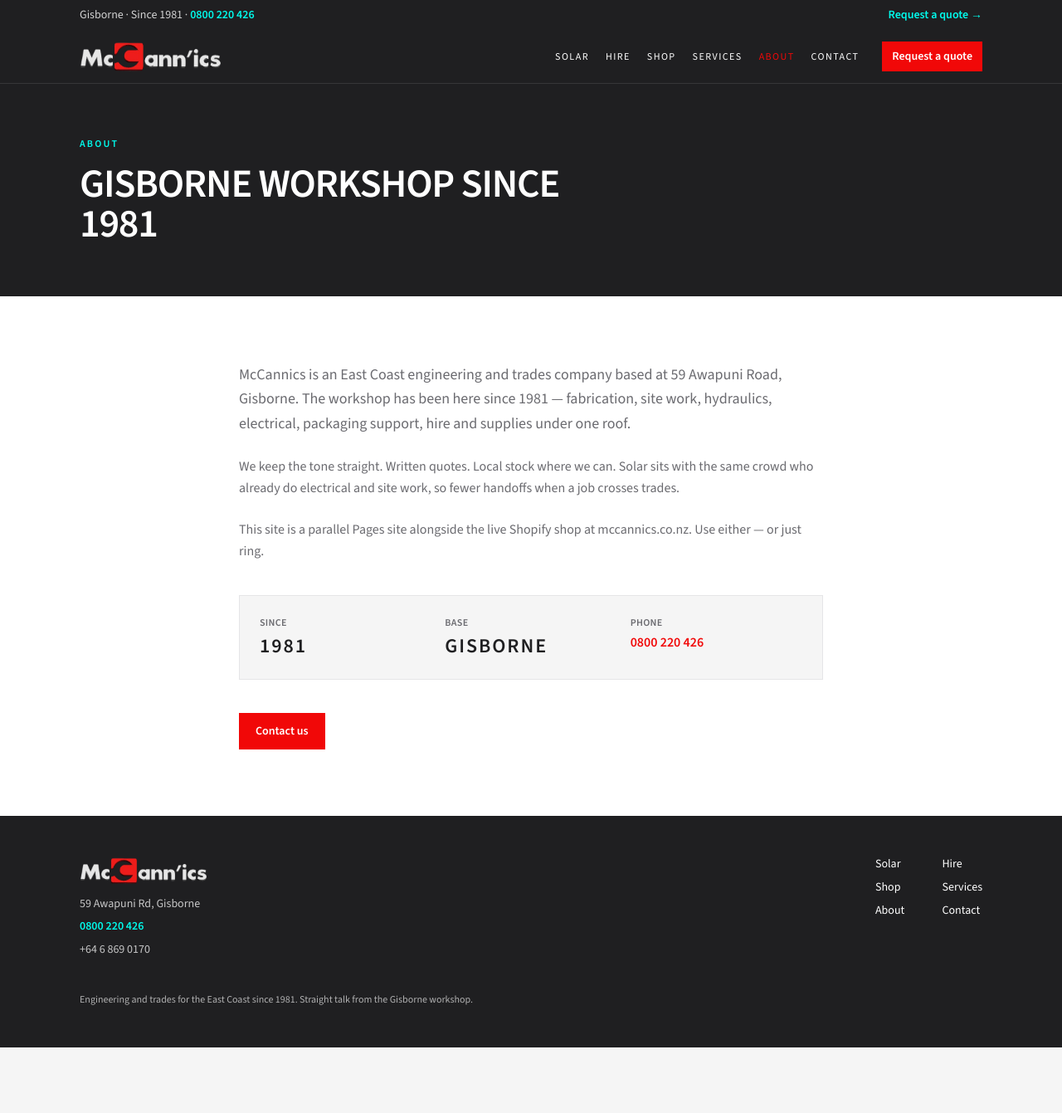
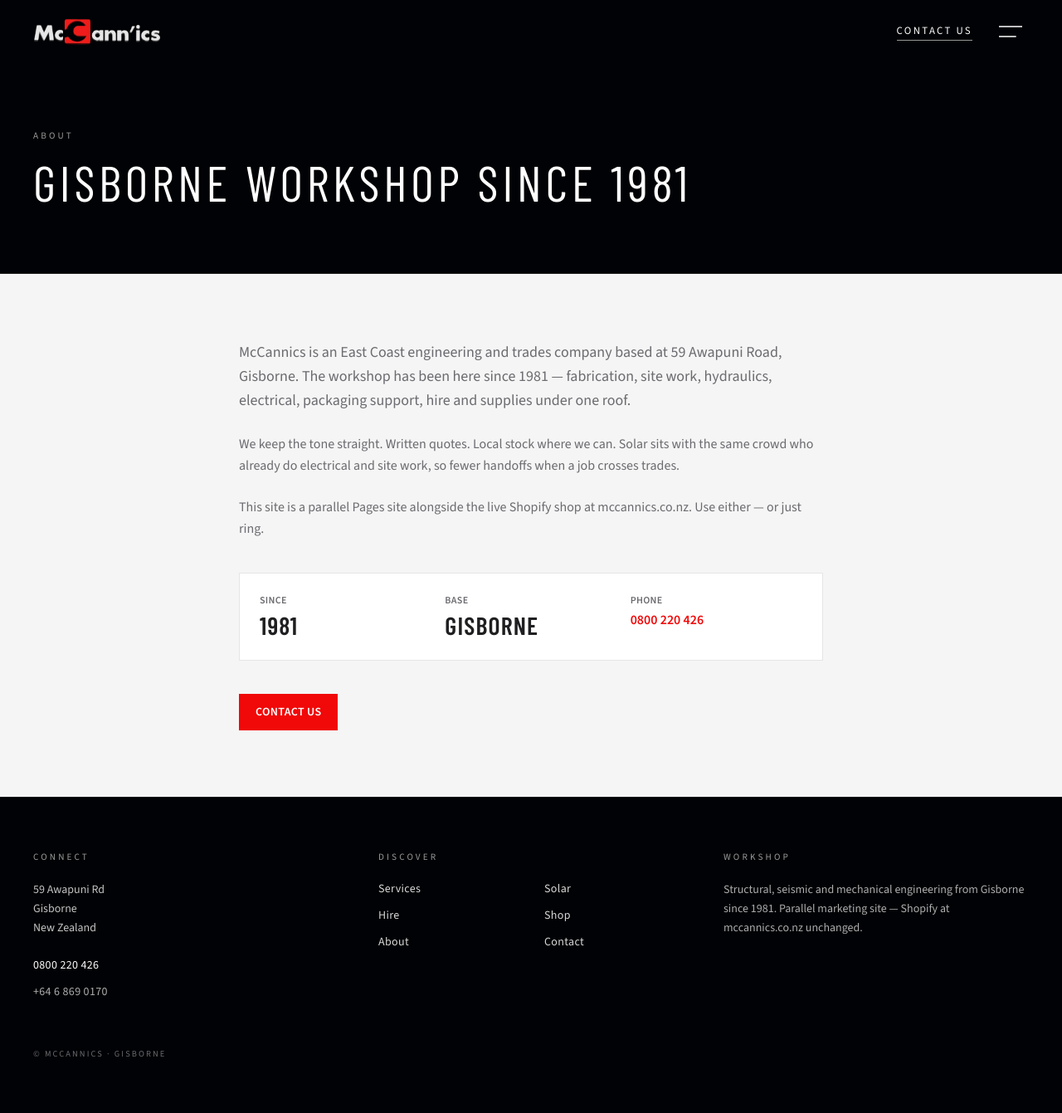
Before and after one commit to cortenliving/mccannics-web, a plain HTML site: page about/index.html in a window 1280 px wide. Shown: the whole page at 83% size. Before the commit the page ends 1262 px from the top, so only its background shows below. Drawn offline with nearby package versions, Linux system fonts and the light colour scheme; a web font is replaced by a local one.

Commit message:
Update About + README for Patton-style McCannics site

```diff
--- a/about/index.html
+++ b/about/index.html
@@ -5,103 +5,93 @@
 <meta name="viewport" content="width=device-width, initial-scale=1" />
 <title>About McCannics — Gisborne since 1981</title>
 <meta name="description" content="McCannics is a Gisborne trades and engineering company established in 1981." />
-<meta name="theme-color" content="#1F1F21" />
+<meta name="theme-color" content="#000205" />
 <link rel="icon" href="../favicon.png" type="image/png" />
 <link rel="preconnect" href="https://fonts.googleapis.com" />
 <link rel="preconnect" href="https://fonts.gstatic.com" crossorigin />
-<link href="https://fonts.googleapis.com/css2?family=Source+Sans+3:ital,wght@0,400;0,500;0,600;0,700;1,400&family=Source+Serif+4:opsz,wght@8..60,560;8..60,650;8..60,700&display=swap" rel="stylesheet" />
+<link href="https://fonts.googleapis.com/css2?family=Barlow+Condensed:wght@200;300;400;600;700&family=Source+Sans+3:ital,wght@0,300;0,400;0,500;0,600;0,700;1,400&family=Source+Serif+4:opsz,wght@8..60,500;8..60,600&display=swap" rel="stylesheet" />
 <script src="https://cdn.tailwindcss.com"></script>
 <link rel="stylesheet" href="../styles.css" />
 <script src="../site.js" defer></script>
 </head>
-<body class="bg-[#F5F5F5] text-[#1F1F21] antialiased">
+<body class="bg-[#000205] text-[#D8D8D8] antialiased">
 <a class="skip-link" href="#main">Skip to content</a>
-<div class="bg-[#1F1F21] text-white">
-<div class="mx-auto flex max-w-6xl flex-wrap items-center justify-between gap-x-4 gap-y-1 px-5 py-2 text-sm sm:px-6 lg:px-8">
-<p class="text-white/80">Gisborne · Since 1981 · <a class="font-semibold text-[#00FCED] hover:underline" href="tel:0800220426">0800 220 426</a></p>
-<a class="shrink-0 font-semibold text-[#00FCED] hover:underline" href="../contact/">Request a quote →</a>
+<header data-site-header class="sticky top-0 z-50 bg-[#000205] text-white">
+<div class="mx-auto flex max-w-7xl items-center gap-4 px-5 py-4 sm:px-8 lg:px-10">
+<a href="../index.html" class="flex min-w-0 items-center gap-2.5" aria-label="McCannics home">
+<img src="../logo-mccannics.png" alt="McCannics" class="h-8 w-auto max-h-9 shrink-0 object-contain sm:h-9" width="160" height="40" />
+
+</a>
+<div class="ml-auto flex items-center gap-5 sm:gap-6">
+<a class="cta-underline hidden text-white sm:inline" href="../contact/">Contact us</a>
+<button id="nav-toggle" type="button" class="inline-flex h-11 w-11 shrink-0 items-center justify-center" aria-expanded="false" aria-controls="mobile-nav" aria-label="Open menu">
+<svg data-icon-open class="h-5 w-7" viewBox="0 0 28 14" fill="none" stroke="currentColor" stroke-width="1.4" aria-hidden="true"><path d="M0 1h28M0 13h20" stroke-linecap="square" /></svg>
+<svg data-icon-close class="h-5 w-5" viewBox="0 0 24 24" fill="none" stroke="currentColor" stroke-width="1.4" hidden aria-hidden="true"><path d="M6 6l12 12M18 6L6 18" stroke-linecap="square" /></svg>
+</button>
 </div>
 </div>
-<header data-site-header class="sticky top-0 z-50 border-b border-white/10 bg-[#1F1F21] text-white">
-<div class="mx-auto flex max-w-6xl items-center gap-3 px-5 py-3 sm:px-6 lg:px-8">
-<a href="../index.html" class="flex min-w-0 items-center gap-2.5" aria-label="McCannics home">
-<img src="../logo-mccannics.png" alt="McCannics" class="h-9 w-auto max-h-10 shrink-0 object-contain sm:h-10" width="160" height="40" />
-</a>
-<nav class="ml-auto hidden items-center gap-5 text-sm lg:flex" aria-label="Primary">
-<a class="nav-link hover:text-[#00FCED]" href="../solar/">Solar</a>
-<a class="nav-link hover:text-[#00FCED]" href="../hire/">Hire</a>
-<a class="nav-link hover:text-[#00FCED]" href="../shop/">Shop</a>
-<a class="nav-link hover:text-[#00FCED]" href="../services/">Services</a>
-<a class="nav-link is-active" href="../about/">About</a>
-<a class="nav-link hover:text-[#00FCED]" href="../contact/">Contact</a>
-</nav>
-<a class="ml-auto shrink-0 bg-[#F10808] px-3 py-2 text-sm font-semibold text-white hover:bg-[#ff2a2a] lg:ml-4" href="../contact/">Request a quote</a>
-<button id="nav-toggle" type="button" class="inline-flex h-11 w-11 shrink-0 items-center justify-center border border-white/20 lg:hidden" aria-expanded="false" aria-controls="mobile-nav" aria-label="Open menu">
-<svg data-icon-open class="h-5 w-5" viewBox="0 0 24 24" fill="none" stroke="currentColor" stroke-width="1.8" aria-hidden="true"><path d="M4 7h16M4 12h16M4 17h16" stroke-linecap="round" /></svg>
-<svg data-icon-close class="h-5 w-5" viewBox="0 0 24 24" fill="none" stroke="currentColor" stroke-width="1.8" hidden aria-hidden="true"><path d="M6 6l12 12M18 6L6 18" stroke-linecap="round" /></svg>
-</button>
-</div>
-<div id="mobile-nav" class="border-t border-white/10 bg-[#1F1F21] lg:hidden" hidden>
-<nav class="mx-auto flex max-w-6xl flex-col px-5 py-2 sm:px-6" aria-label="Mobile">
-<a class="border-b border-white/10 py-3 nav-link hover:text-[#00FCED]" href="../solar/">Solar</a>
-<a class="border-b border-white/10 py-3 nav-link hover:text-[#00FCED]" href="../hire/">Hire</a>
-<a class="border-b border-white/10 py-3 nav-link hover:text-[#00FCED]" href="../shop/">Shop</a>
-<a class="border-b border-white/10 py-3 nav-link hover:text-[#00FCED]" href="../services/">Services</a>
-<a class="border-b border-white/10 py-3 nav-link is-active" href="../about/">About</a>
-<a class="border-b border-white/10 py-3 nav-link hover:text-[#00FCED]" href="../contact/">Contact</a>
+<div id="mobile-nav" class="border-t border-white/10 bg-[#000205]" hidden>
+<nav class="mx-auto flex max-w-7xl flex-col px-5 py-2 sm:px-8" aria-label="Primary">
+<a class="border-b border-white/10 py-4 nav-link hover:text-white" href="../services/">Services</a>
+<a class="border-b border-white/10 py-4 nav-link hover:text-white" href="../solar/">Solar</a>
+<a class="border-b border-white/10 py-4 nav-link hover:text-white" href="../hire/">Hire</a>
+<a class="border-b border-white/10 py-4 nav-link hover:text-white" href="../shop/">Shop</a>
+<a class="border-b border-white/10 py-4 nav-link is-active" href="../about/">About</a>
+<a class="border-b border-white/10 py-4 nav-link hover:text-white" href="../contact/">Contact</a>
 </nav>
 </div>
 </header>
 
 <main id="main">
-<section class="bg-[#1F1F21] text-white">
-<div class="mx-auto max-w-6xl px-5 py-14 sm:px-6 lg:px-8 lg:py-16">
-<p class="text-xs font-semibold uppercase tracking-[0.18em] text-[#00FCED]">About</p>
-<h1 class="font-display mt-4 max-w-2xl text-4xl font-semibold tracking-tight sm:text-5xl">Gisborne workshop since 1981</h1>
+<section class="border-b border-white/10 bg-[#000205]">
+<div class="mx-auto max-w-7xl px-5 py-16 sm:px-8 lg:px-10 lg:py-20">
+<p class="section-label">About</p>
+<h1 class="font-display mt-4 max-w-4xl text-5xl tracking-[0.08em] text-white sm:text-6xl">Gisborne workshop since 1981</h1>
+
 </div>
 </section>
-<section class="bg-[#FFFFFF]">
-<div class="mx-auto max-w-3xl px-5 py-16 sm:px-6 lg:px-8 lg:py-20">
+
+<section class="page-light">
+<div class="mx-auto max-w-3xl px-5 py-16 sm:px-8 lg:py-20">
 <p class="text-lg leading-relaxed text-[#6B6B70]">McCannics is an East Coast engineering and trades company based at 59 Awapuni Road, Gisborne. The workshop has been here since 1981 — fabrication, site work, hydraulics, electrical, packaging support, hire and supplies under one roof.</p>
 <p class="mt-6 leading-relaxed text-[#6B6B70]">We keep the tone straight. Written quotes. Local stock where we can. Solar sits with the same crowd who already do electrical and site work, so fewer handoffs when a job crosses trades.</p>
 <p class="mt-6 leading-relaxed text-[#6B6B70]">This site is a parallel Pages site alongside the live Shopify shop at mccannics.co.nz. Use either — or just ring.</p>
-<div class="mt-10 grid gap-4 border border-[#E5E5E7] bg-[#F5F5F5] p-6 sm:grid-cols-3">
+<div class="mt-10 grid gap-4 border border-[#E5E5E7] bg-white p-6 sm:grid-cols-3">
+<div><p class="text-xs font-semibold uppercase tracking-wide text-[#6B6B70]">Since</p><p class="mt-1 font-display-bold text-3xl text-[#1F1F21]">1981</p></div>
+<div><p class="text-xs font-semibold uppercase tracking-wide text-[#6B6B70]">Base</p><p class="mt-1 font-display-bold text-3xl text-[#1F1F21]">Gisborne</p></div>
+<div><p class="text-xs font-semibold uppercase tracking-wide text-[#6B6B70]">Phone</p><p class="mt-1"><a class="font-semibold text-[#F10808] hover:underline" href="tel:0800220426">0800 220 426</a></p></div>
+</div>
+<p class="mt-10"><a class="inline-flex bg-[#F10808] px-5 py-3 text-sm font-semibold uppercase tracking-wide text-white hover:bg-[#ff2a2a]" href="../contact/">Contact us</a></p>
+</div>
+</section>
+
+</main>
+<footer class="border-t border-white/10 bg-[#000205] text-[#D8D8D8]">
+<div class="mx-auto max-w-7xl px-5 py-14 sm:px-8 lg:px-10 lg:py-16">
+<div class="grid gap-12 md:grid-cols-2 lg:grid-cols-3">
 <div>
-<p class="text-xs font-semibold uppercase tracking-wide text-[#6B6B70]">Since</p>
-<p class="mt-1 font-display text-2xl font-semibold">1981</p>
+<p class="section-label">Connect</p>
+<p class="mt-5 text-sm leading-relaxed text-[#D8D8D8]/90">59 Awapuni Rd<br />Gisborne<br />New Zealand</p>
+<p class="mt-5"><a class="text-sm tracking-wide text-white hover:text-[#F10808]" href="tel:0800220426">0800 220 426</a></p>
+<p class="mt-2"><a class="text-sm tracking-wide text-[#D8D8D8]/80 hover:text-[#F10808]" href="tel:+6468690170">+64 6 869 0170</a></p>
 </div>
 <div>
-<p class="text-xs font-semibold uppercase tracking-wide text-[#6B6B70]">Base</p>
-<p class="mt-1 font-display text-2xl font-semibold">Gisborne</p>
+<p class="section-label">Discover</p>
+<nav class="mt-5 grid grid-cols-2 gap-x-8 gap-y-3 text-sm tracking-wide" aria-label="Footer">
+<a class="hover:text-white" href="../services/">Services</a>
+<a class="hover:text-white" href="../solar/">Solar</a>
+<a class="hover:text-white" href="../hire/">Hire</a>
+<a class="hover:text-white" href="../shop/">Shop</a>
+<a class="hover:text-white" href="../about/">About</a>
+<a class="hover:text-white" href="../contact/">Contact</a>
+</nav>
 </div>
 <div>
-<p class="text-xs font-semibold uppercase tracking-wide text-[#6B6B70]">Phone</p>
-<p class="mt-1"><a class="font-semibold text-[#F10808] hover:underline" href="tel:0800220426">0800 220 426</a></p>
+<p class="section-label">Workshop</p>
+<p class="mt-5 text-sm leading-relaxed text-[#D8D8D8]/80">Structural, seismic and mechanical engineering from Gisborne since 1981. Parallel marketing site — Shopify at mccannics.co.nz unchanged.</p>
 </div>
 </div>
-<p class="mt-10"><a class="inline-flex bg-[#F10808] px-5 py-3 text-sm font-semibold text-white hover:bg-[#ff2a2a]" href="../contact/">Contact us</a></p>
-</div>
-</section>
-</main>
-<footer class="bg-[#1F1F21] text-white">
-<div class="mx-auto max-w-6xl px-5 py-12 sm:px-6 lg:px-8">
-<div class="flex flex-col gap-8 md:flex-row md:items-start md:justify-between">
-<div>
-<img src="../logo-mccannics.png" alt="McCannics" class="h-9 w-auto max-h-10 object-contain" width="160" height="40" />
-<p class="mt-3 text-sm text-white/75">59 Awapuni Rd, Gisborne</p>
-<p class="mt-1"><a class="text-sm font-semibold text-[#00FCED] hover:underline" href="tel:0800220426">0800 220 426</a></p>
-<p class="mt-1"><a class="text-sm text-white/75 hover:text-[#00FCED]" href="tel:+6468690170">+64 6 869 0170</a></p>
-</div>
-<nav class="grid grid-cols-2 gap-x-8 gap-y-2 text-sm" aria-label="Footer">
-<a class="hover:text-[#00FCED]" href="../solar/">Solar</a>
-<a class="hover:text-[#00FCED]" href="../hire/">Hire</a>
-<a class="hover:text-[#00FCED]" href="../shop/">Shop</a>
-<a class="hover:text-[#00FCED]" href="../services/">Services</a>
-<a class="hover:text-[#00FCED]" href="../about/">About</a>
-<a class="hover:text-[#00FCED]" href="../contact/">Contact</a>
-</nav>
-</div>
-<p class="mt-10 text-xs leading-relaxed text-white/65">Engineering and trades for the East Coast since 1981. Straight talk from the Gisborne workshop.</p>
+<p class="mt-14 text-[0.65rem] uppercase tracking-[0.2em] text-[#6B6B70]">© McCannics · Gisborne</p>
 </div>
 </footer>
 </body>
```
Also changed, not shown: 1 other file.
